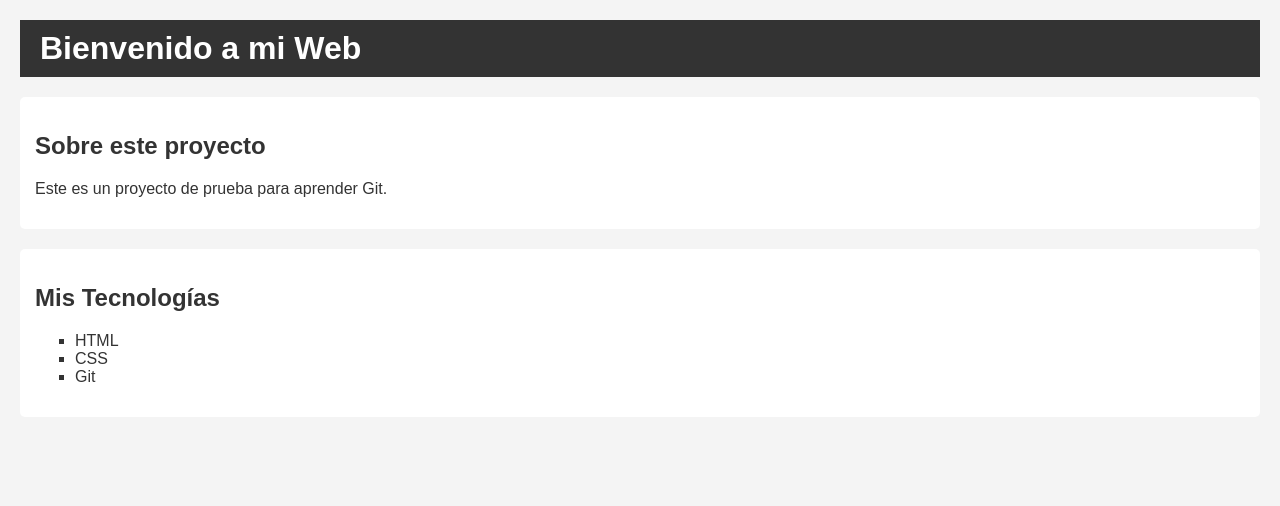
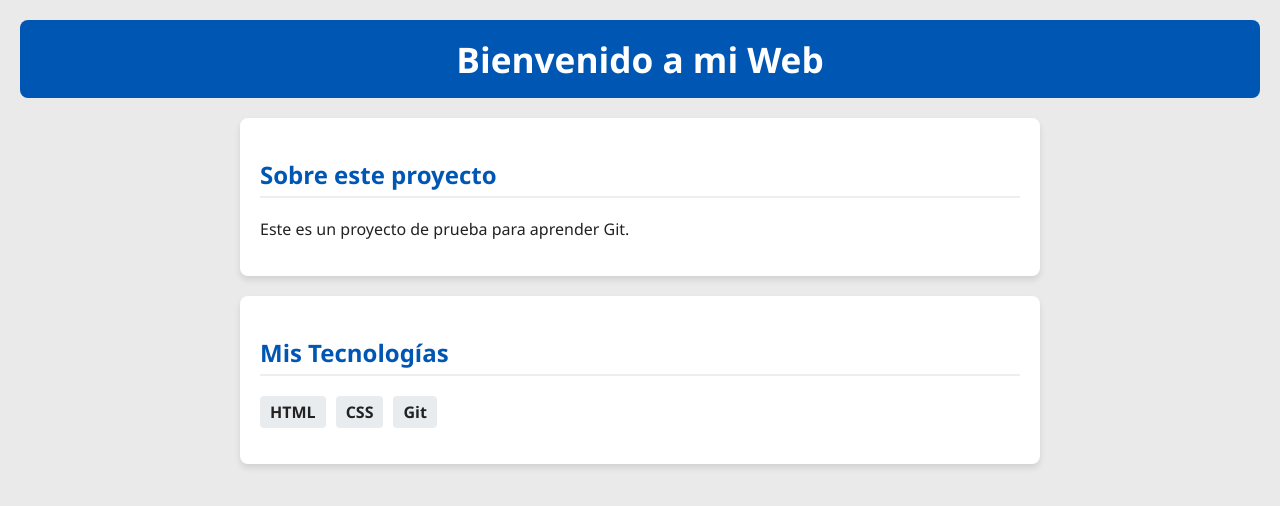
Before and after one commit to maurocasciati/practica-git-01, a plain HTML site: page index.html in a window 1280 px wide. Drawn offline with Linux system fonts and the light colour scheme.

Commit message:
Refactor: Cambio los estilos por nuevos con clases

```diff
--- a/index.css
+++ b/index.css
@@ -1,28 +1,53 @@
-body {
-    font-family: sans-serif;
-    background-color: #f4f4f4;
-    color: #333;
+.theme-light {
+    font-family: 'Segoe UI', Tahoma, Geneva, Verdana, sans-serif;
+    background-color: #eaeaea;
+    color: #222;
     margin: 0;
     padding: 20px;
 }
 
-header {
-    background-color: #333;
+.header-main {
+    background-color: #0056b3;
     color: white;
-    padding: 10px 20px;
+    padding: 15px 20px;
+    border-radius: 8px;
+    text-align: center;
 }
 
-h1 {
+.title {
     margin: 0;
+    font-size: 2.2em;
 }
 
-section {
-    background-color: white;
-    padding: 15px;
-    margin-top: 20px;
-    border-radius: 5px;
+.container {
+    max-width: 800px;
+    margin: 0 auto;
 }
 
-ul {
-    list-style-type: square;
+.card {
+    background-color: white;
+    padding: 20px;
+    margin-top: 20px;
+    border-radius: 8px;
+    box-shadow: 0 4px 6px rgba(0,0,0,0.1);
 }
+
+.card-title {
+    color: #0056b3;
+    border-bottom: 2px solid #eee;
+    padding-bottom: 5px;
+}
+
+.tech-list {
+    list-style-type: none;
+    padding: 0;
+    display: flex;
+    gap: 10px;
+}
+
+.tech-item {
+    background-color: #e9ecef;
+    padding: 5px 10px;
+    border-radius: 4px;
+    font-weight: bold;
+}
--- a/index.html
+++ b/index.html
@@ -5,21 +5,21 @@
     <title>Mi Proyecto Git</title>
     <link rel="stylesheet" href="index.css">
 </head>
-<body>
-    <header>
-        <h1>Bienvenido a mi Web</h1>
+<body class="theme-light">
+    <header class="header-main">
+        <h1 class="title">Bienvenido a mi Web</h1>
     </header>
-    <main>
-        <section>
-            <h2>Sobre este proyecto</h2>
-            <p>Este es un proyecto de prueba para aprender Git.</p>
+    <main class="container">
+        <section class="card">
+            <h2 class="card-title">Sobre este proyecto</h2>
+            <p class="card-text">Este es un proyecto de prueba para aprender Git.</p>
         </section>
-        <section>
-            <h2>Mis Tecnologías</h2>
-            <ul>
-                <li>HTML</li>
-                <li>CSS</li>
-                <li>Git</li>
+        <section class="card">
+            <h2 class="card-title">Mis Tecnologías</h2>
+            <ul class="tech-list">
+                <li class="tech-item">HTML</li>
+                <li class="tech-item">CSS</li>
+                <li class="tech-item">Git</li>
             </ul>
         </section>
     </main>
```
